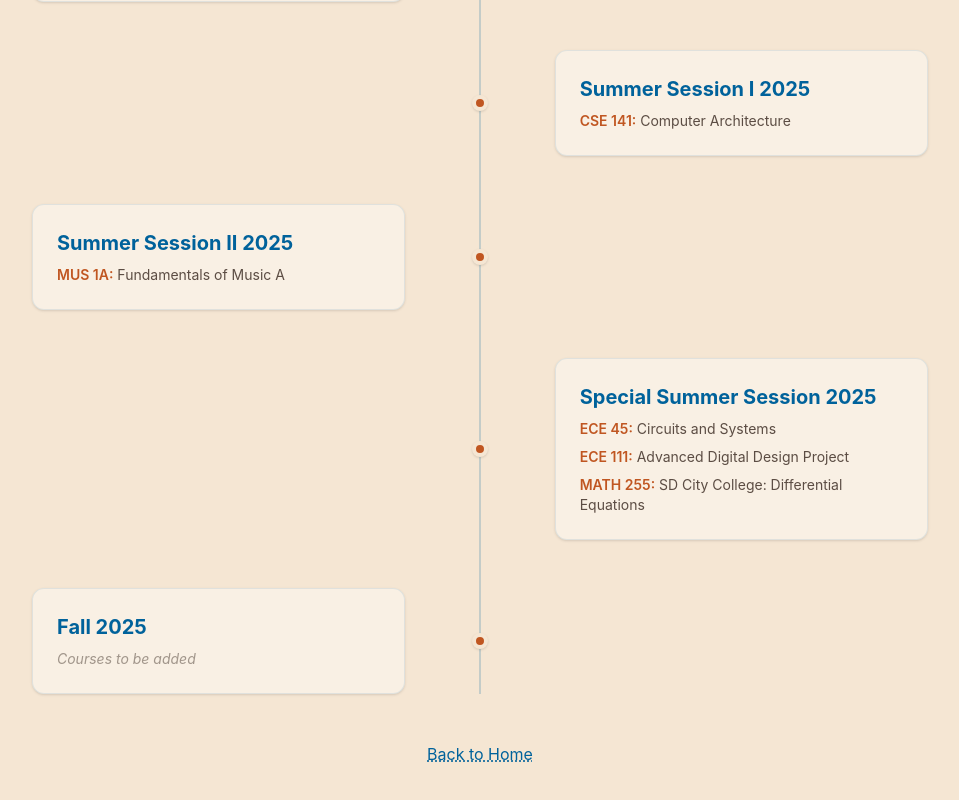
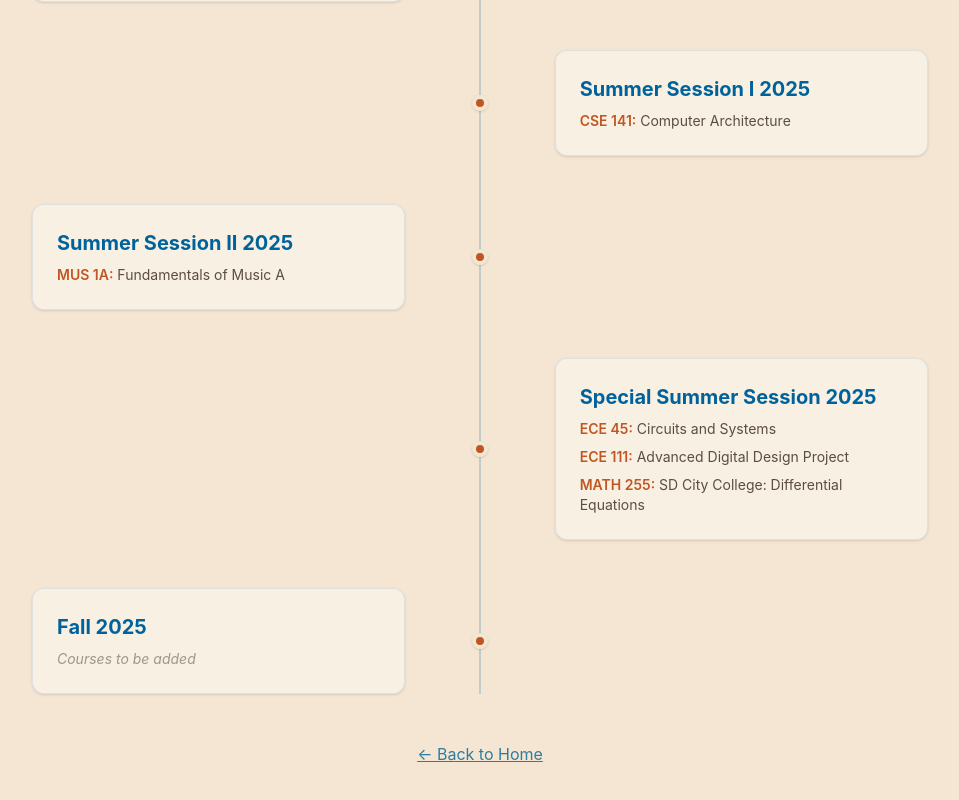
Before and after one commit to acjeter/acjeter.github.io, a React (Vite) app: page /courses in a window 1280 px wide. Shown: the part 3014-3814 px from the top of the page, without its empty margins (160-1119 px from the left). Built offline with nearby package versions, Linux system fonts and the light colour scheme.

Commit message:
Fixed link references and added page titles for browsers.

```diff
--- a/src/pages/Courses.tsx
+++ b/src/pages/Courses.tsx
@@ -6,7 +6,8 @@
  * via any medium, is strictly prohibited.
  */
 
-import React from 'react';
+import React, { useEffect } from 'react';
+import { Link } from 'react-router-dom';
 import { motion } from 'framer-motion';
 
 interface Course {
@@ -158,6 +159,9 @@ const quarters: Quarter[] = [
 ];
 
 const Courses: React.FC = () => {
+    useEffect(() => {
+        document.title = 'Courses – Andrew Jeter';
+    }, []);
     return (
         <div className="min-h-screen bg-sand text-desert-dark p-10">
             <motion.h2
@@ -213,10 +217,15 @@ const Courses: React.FC = () => {
                 ))}
             </div>
 
-            <div className="text-center mt-12">
+            {/* <div className="text-center mt-12">
                 <a href="/" className="text-ucsd-blue hover:text-terracotta transition-colors underline decoration-dotted">
                     Back to Home
                 </a>
+            </div> */}
+            <div className="text-center mt-12">
+                <Link to="/" className="text-ocean hover:text-ocean-dark underline">
+                    ← Back to Home
+                </Link>
             </div>
         </div>
     );
--- a/src/pages/Home.tsx
+++ b/src/pages/Home.tsx
@@ -1,4 +1,5 @@
 import React from 'react';
+import { Link } from 'react-router-dom';
 import { motion } from 'framer-motion';
 
 const Home: React.FC = () => {
@@ -36,25 +37,25 @@ const Home: React.FC = () => {
                 >
                     {/* Navigation Buttons */}
                     <div className="flex flex-wrap justify-center gap-4">
-                        <a href="/projects" className="px-6 py-3 bg-terracotta text-white rounded-lg hover:bg-sunset transition-colors duration-300 shadow-lg hover:shadow-xl">
+                        <Link to="/projects" className="px-6 py-3 bg-terracotta text-white rounded-lg hover:bg-sunset transition-colors duration-300 shadow-lg hover:shadow-xl">
                             View Projects
-                        </a>
-                        <a href="/courses" className="px-6 py-3 bg-terracotta text-white rounded-lg hover:bg-sunset transition-colors duration-300 shadow-lg hover:shadow-xl">
+                        </Link>
+                        <Link to="/courses" className="px-6 py-3 bg-terracotta text-white rounded-lg hover:bg-sunset transition-colors duration-300 shadow-lg hover:shadow-xl">
                             View Courses
-                        </a>
+                        </Link>
                     </div>
 
                     {/* Social Links */}
                     <div className="flex flex-wrap justify-center gap-4">
-                        <a href='mailto:andrewcjeter@gmail.com' className="px-6 py-3 border border-ucsd-blue text-ucsd-blue rounded-lg hover:bg-ucsd-blue/10 transition-colors duration-300">
+                        <Link to="mailto:andrewcjeter@gmail.com" className="px-6 py-3 border border-ucsd-blue text-ucsd-blue rounded-lg hover:bg-ucsd-blue/10 transition-colors duration-300">
                             Email
-                        </a>
-                        <a href="https://linkedin.com/in/andrewcjeter" target="_blank" rel="noopener noreferrer" className="px-6 py-3 border border-ucsd-blue text-ucsd-blue rounded-lg hover:bg-ucsd-blue/10 transition-colors duration-300">
+                        </Link>
+                        <Link to="https://linkedin.com/in/andrewcjeter" target="_blank" rel="noopener noreferrer" className="px-6 py-3 border border-ucsd-blue text-ucsd-blue rounded-lg hover:bg-ucsd-blue/10 transition-colors duration-300">
                             LinkedIn
-                        </a>
-                        <a href="https://github.com/acjeter" target="_blank" rel="noopener noreferrer" className="px-6 py-3 border border-ucsd-blue text-ucsd-blue rounded-lg hover:bg-ucsd-blue/10 transition-colors duration-300">
+                        </Link>
+                        <Link to="https://github.com/acjeter" target="_blank" rel="noopener noreferrer" className="px-6 py-3 border border-ucsd-blue text-ucsd-blue rounded-lg hover:bg-ucsd-blue/10 transition-colors duration-300">
                             GitHub
-                        </a>
+                        </Link>
                     </div>
                 </motion.div>
             </div>
--- a/src/pages/Projects.tsx
+++ b/src/pages/Projects.tsx
@@ -1,7 +1,12 @@
-import React from 'react';
+import React, { useEffect } from 'react';
+import { Link } from 'react-router-dom';
 import { motion } from 'framer-motion';
 
 const Projects: React.FC = () => {
+    useEffect(() => {
+        document.title = 'Projects - Andrew Jeter';
+    }, []);
+
     return (
         <div className="min-h-screen bg-sand text-desert-dark p-10">
             <motion.h2
@@ -36,9 +41,9 @@ const Projects: React.FC = () => {
                             <span className="px-2 py-1 text-xs border border-ucsd-blue text-ucsd-blue font-medium rounded">Framer Motion</span>
                         </div>
                         <div className="flex gap-4">
-                            <a href="https://github.com/acjeter/acjeter.github.io" target="_blank" rel="noopener noreferrer" className="text-terracotta hover:text-sunset font-medium transition-colors">
+                            <Link to="https://github.com/acjeter/acjeter.github.io" target="_blank" rel="noopener noreferrer" className="text-terracotta hover:text-sunset font-medium transition-colors">
                                 View Source →
-                            </a>
+                            </Link>
                         </div>
                     </div>
                 </motion.div>
@@ -54,7 +59,9 @@ const Projects: React.FC = () => {
                 </motion.div>
             </div>
             <div className="mt-8">
-                <a href="/" className="text-ocean hover:text-ocean-dark underline">← Back to Home</a>
+                <Link to="/" className="text-ocean hover:text-ocean-dark underline">
+                    ← Back to Home
+                </Link>
             </div>
         </div>
     );
```
